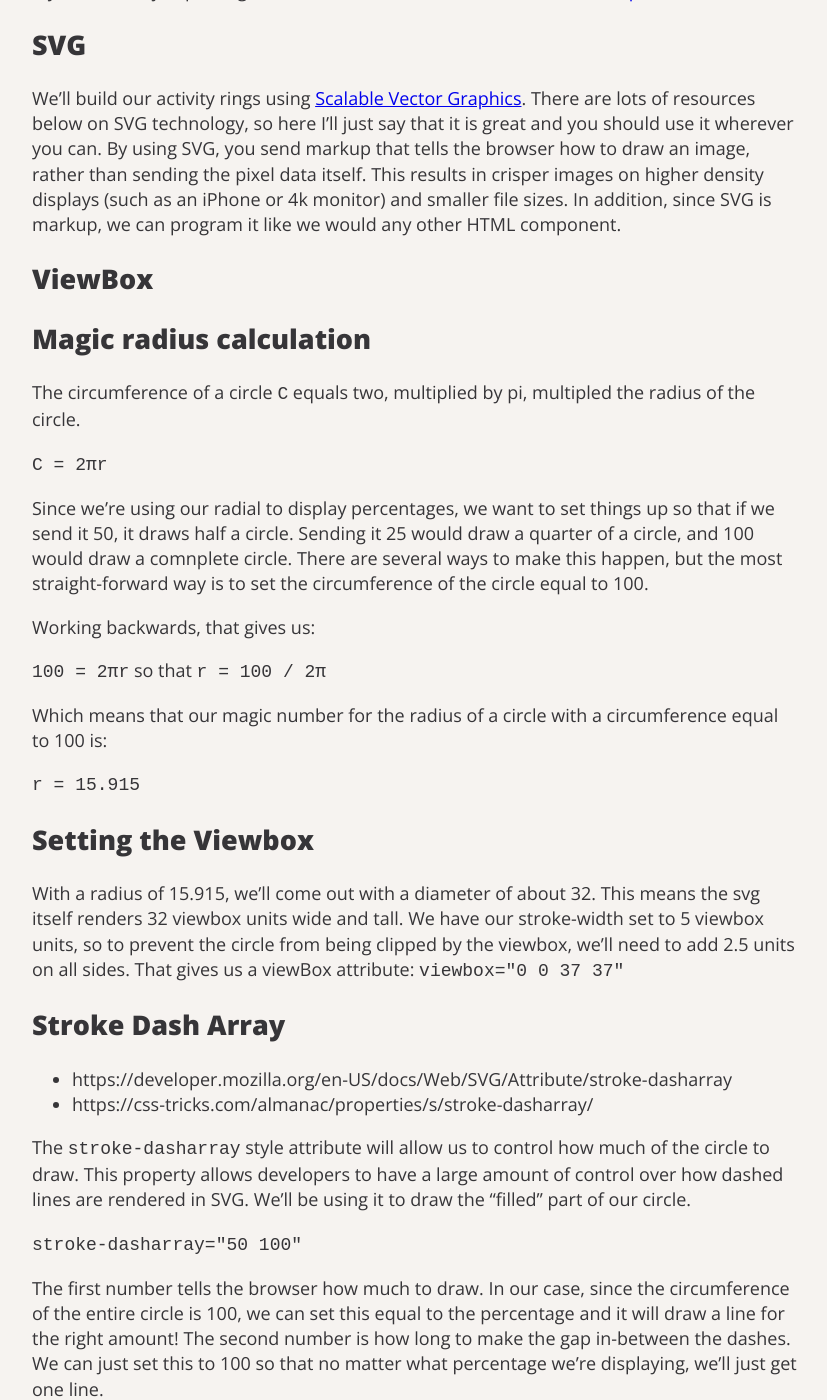
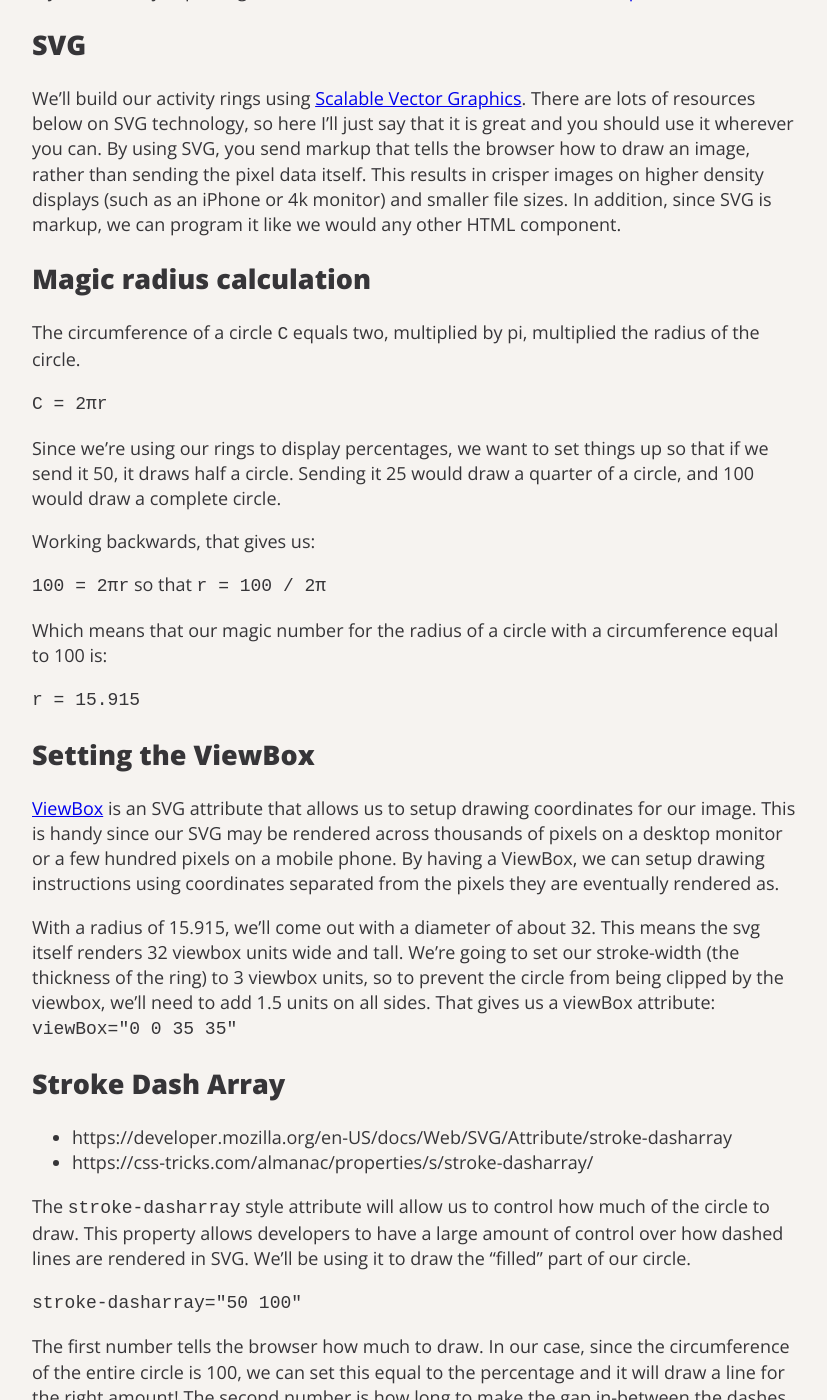
Before and after one commit to bowmanmc/www.chilitime.design, a Jekyll site: the page built from _posts/2018-09-04-ActivityRings.md, in a window 1280 px wide and 1400 px high, scrolled down 981 px. Shown: the whole window, without its empty margins (224-1051 px from the left). Built offline with Jekyll 4.4.1, drawn with Linux system fonts in a browser that asks for light colours.

Commit message:
post edits

````diff
--- a/_posts/2018-09-04-ActivityRings.md
+++ b/_posts/2018-09-04-ActivityRings.md
@@ -38,21 +38,15 @@ displays (such as an iPhone or 4k monitor) and smaller file sizes. In addition,
 since SVG is markup, we can program it like we would any other HTML component.
 
 
-## ViewBox
-
-
-
 ## Magic radius calculation
-The circumference of a circle ``` C ``` equals two, multiplied by pi, multipled
+The circumference of a circle ``` C ``` equals two, multiplied by pi, multiplied
 the radius of the circle.
 
 ``` C = 2πr ```
 
-Since we're using our radial to display percentages, we want to set things up
+Since we're using our rings to display percentages, we want to set things up
 so that if we send it 50, it draws half a circle. Sending it 25 would draw
-a quarter of a circle, and 100 would draw a comnplete circle.
-There are several ways to make this happen, but the most straight-forward way
-is to set the circumference of the circle equal to 100.
+a quarter of a circle, and 100 would draw a complete circle.
 
 Working backwards, that gives us:
 
@@ -64,13 +58,20 @@ for the radius of a circle with a circumference equal to 100 is:
 ``` r = 15.915 ```
 
 
-## Setting the Viewbox
+## Setting the ViewBox
+[ViewBox](https://developer.mozilla.org/en-US/docs/Web/SVG/Attribute/viewBox) is
+an SVG attribute that allows us to setup drawing coordinates for our image.
+This is handy since our SVG may be rendered across thousands of pixels on a
+desktop monitor or a few hundred pixels on a mobile phone. By having a
+ViewBox, we can setup drawing instructions using coordinates separated from the
+pixels they are eventually rendered as.
+
 With a radius of 15.915, we'll come out with a diameter of about 32.
 This means the svg itself renders 32 viewbox units wide and tall.
-We have our stroke-width set to 5 viewbox units, so to prevent the circle
-from being clipped by the viewbox, we'll need to add 2.5 units on all sides.
-That gives us a viewBox attribute:
-``` viewbox="0 0 37 37" ```
+We're going to set our stroke-width (the thickness of the ring) to 3 viewbox units,
+so to prevent the circle from being clipped by the viewbox, we'll need to add 1.5
+units on all sides. That gives us a viewBox attribute:
+``` viewBox="0 0 35 35" ```
 
 
 ## Stroke Dash Array
````
